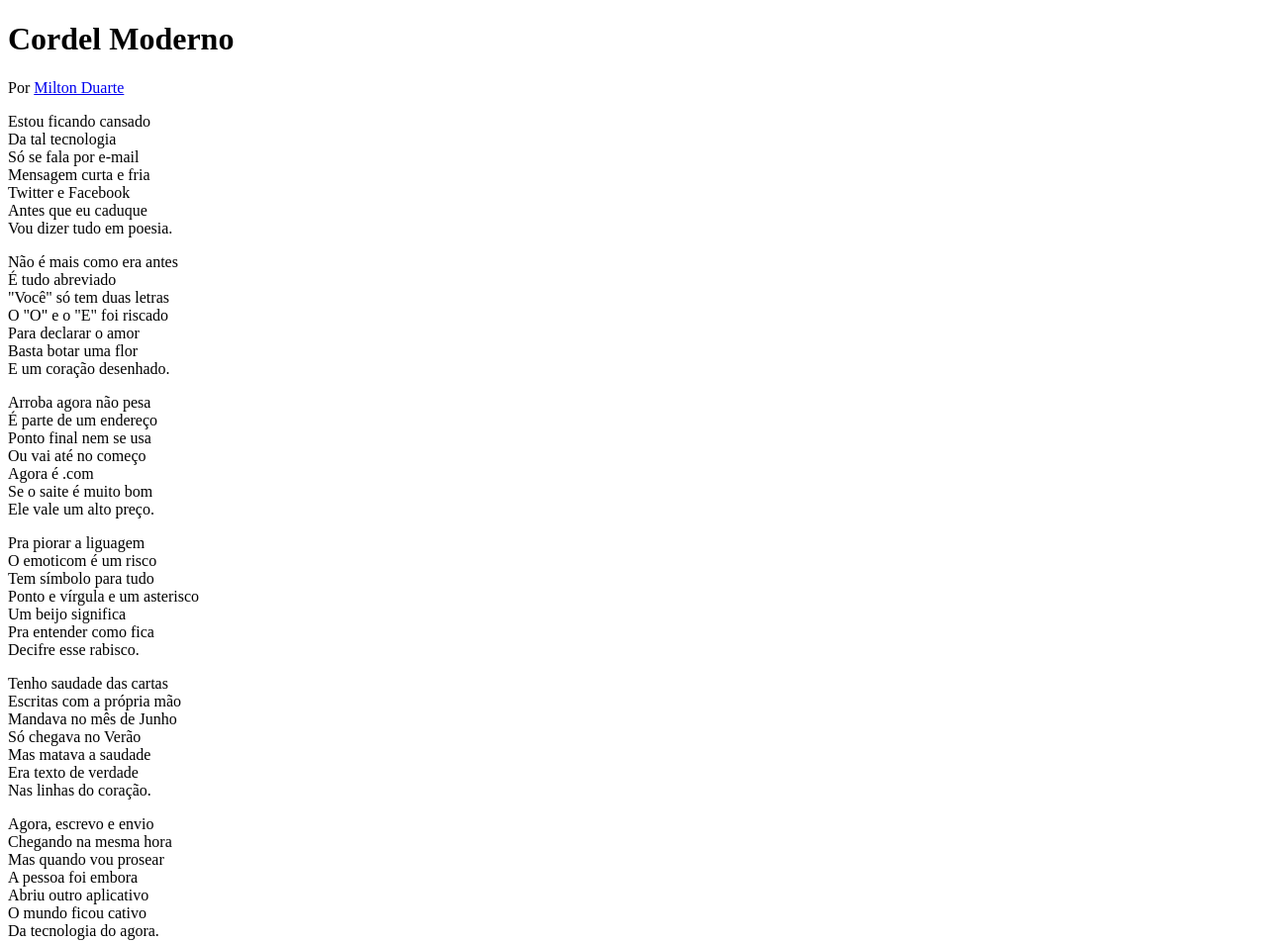
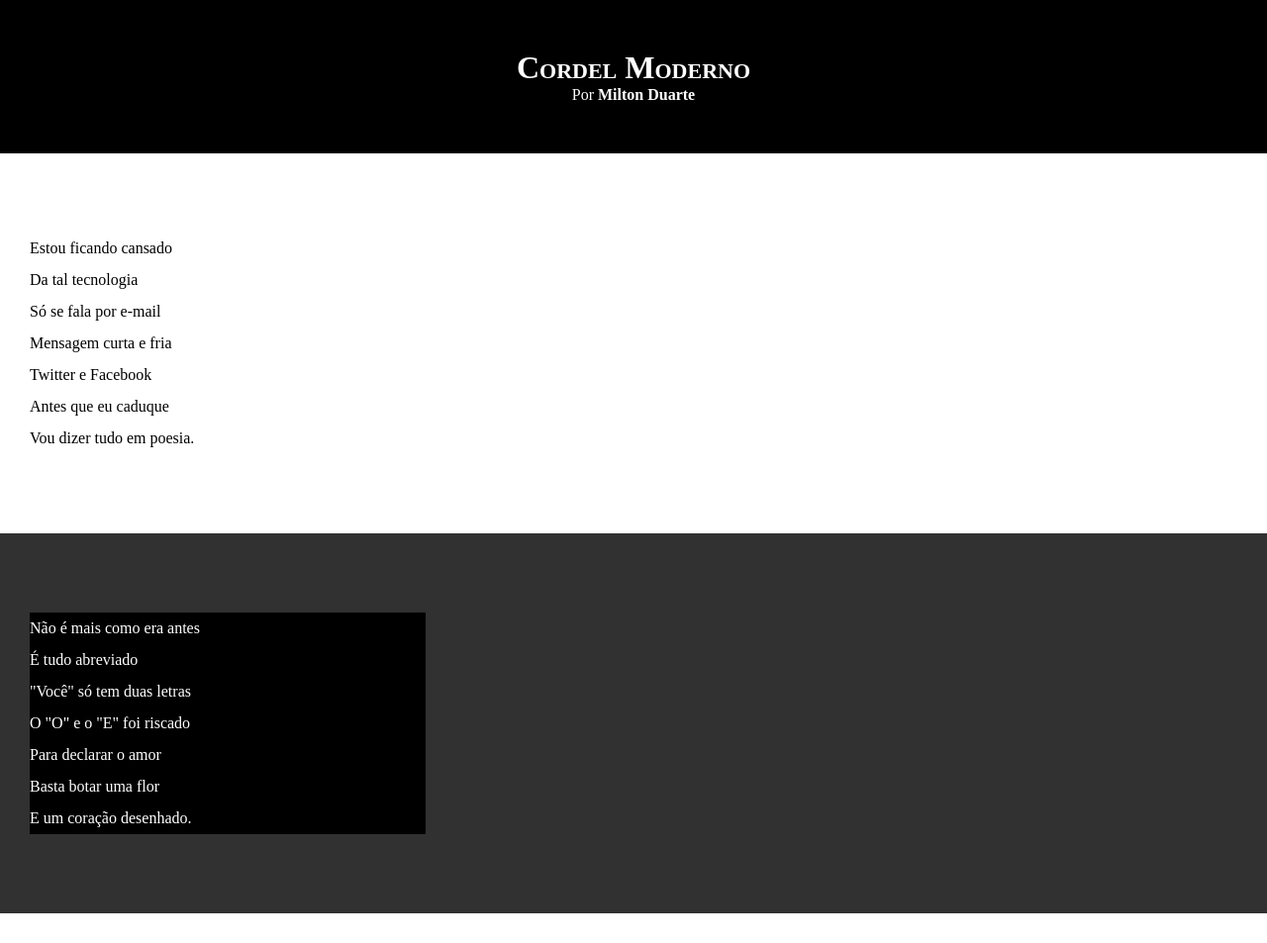
Before and after one commit to andrerr7dev/html-css, a plain HTML site: page desafios/desafio 12/index.html in a window 1280 px wide. Shown: the top 953 px of the page at 99% size. Drawn offline with Linux system fonts and the light colour scheme.

Commit message:
atualizei o meu desafio

```diff
--- a/desafios/desafio 12/estilo/style.css
+++ b/desafios/desafio 12/estilo/style.css
@@ -1 +1,66 @@
 @charset "'UTF-8'";
+
+* {
+    margin: 0px;
+    padding: 0px;
+}
+
+html, body {
+    min-height: 100vh;
+    background-color: darkgray;
+}
+
+header {
+    background-color: black;
+    color: white;
+    text-align: center;
+}
+
+header > h1 {
+    padding-top: 50px;
+    font-variant: small-caps;
+}
+
+header > p {
+    padding-bottom: 50px;
+
+}
+
+header a, footer a {
+    color: white;
+    text-decoration: none;
+    font-weight: bolder;
+}
+
+header a:hover, footer a:hover {
+    text-decoration: underline;
+}
+
+section {
+    padding-top: 10vh;
+    padding-bottom: 10vh;
+    line-height: 2em;
+    padding-left: 30px;
+}
+
+section.normal {
+    background-color: white;
+    color: black;
+}
+
+section.imagem {
+    background-color: rgb(50, 49, 49);
+    color: white;
+}
+
+section.imagem > p {
+    width: 400px;
+    background-color: black;
+}
+
+footer {
+    background-color: rgba(0, 0, 0, 0.256);
+    color: white;
+    text-align: center;
+    padding: 10px;
+}
--- a/desafios/desafio 12/index.html
+++ b/desafios/desafio 12/index.html
@@ -17,7 +17,7 @@
         </p>
     </header>
 
-    <section>
+    <section class="normal">
         Estou ficando cansado <br>
         Da tal tecnologia <br>
         Só se fala por e-mail <br>
@@ -27,7 +27,7 @@
         Vou dizer tudo em poesia. <br>
     </section>
 
-    <section>
+    <section class="imagem">
         <p>
             Não é mais como era antes <br>
             É tudo abreviado <br>
@@ -40,7 +40,7 @@
     </section>
 
 
-    <section>
+    <section class="normal">
         <P>
             Arroba agora não pesa <br>
             É parte de um endereço <br>
@@ -62,7 +62,7 @@
         </p>
     </section>
 
-    <section>
+    <section class="imagem">
         <p>
             Tenho saudade das cartas <br>
             Escritas com a própria mão <br>
@@ -74,7 +74,7 @@
         </p>
     </section>
 
-    <section>
+    <section class="normal">
         <p>
             Agora, escrevo e envio <br>
             Chegando na mesma hora <br>
```
